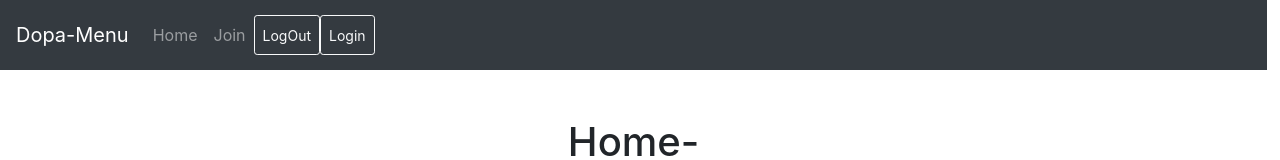
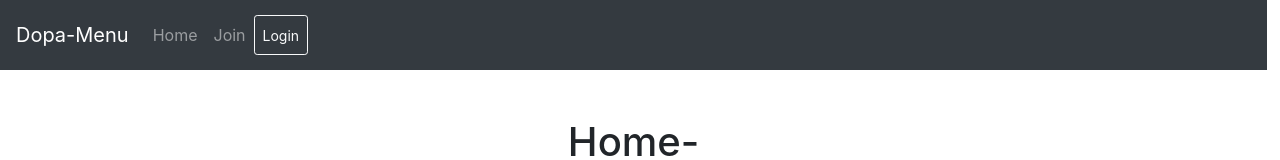
Before and after one commit to MarieHughes93/dopa-menu, a React (Create React App) app in the folder dm-frontend/: page / in a window 1280 px wide. Shown: the top 160 px of the page. Built offline with nearby package versions, Linux system fonts and the light colour scheme.

Commit message:
nav bar changes on login or logout

```diff
--- a/dm-frontend/src/App.js
+++ b/dm-frontend/src/App.js
@@ -8,28 +8,18 @@ import Dashboard from './v1/containers/Dashboard'
 import Profile from './v1/containers/Profile'
 import SignUp from './v1/containers/SignUp'
 import LogIn from './v1/containers/LogIn'
-import {withRouter} from 'react-router-dom'
-import { sessionCheck } from './v1/actions/appAction'
 import {Navi} from './v1/helpers/Routes'
+import {sessionCheck} from './v1/actions/appAction'
 
 
 class App extends Component{
-  constructor(props) {
-    super(props)
-
-    this.state = {
-      loggedIn: sessionCheck()
-    }
-}
-
 
   render(){
-    const loggedIn = this.state.loggedIn
     let topNav
-    if (loggedIn){
-      topNav = <NavHeader fixed="top" links={Navi.PrivUrls} loggedIn={this.state.loggedIn} logOut />
+    if (sessionCheck()){
+      topNav = <NavHeader fixed="top" links={Navi.PrivUrls}  />
     }else{
-      topNav = <NavHeader fixed="top" links={Navi.PubUrls} loggedIn={this.state.loggedIn}/>
+      topNav = <NavHeader fixed="top" links={Navi.PubUrls} />
     }
 
     return (
@@ -49,4 +39,4 @@ class App extends Component{
     )
   }
 }
-export default withRouter(App)
+export default App
--- a/dm-frontend/src/v1/containers/NavHeader.js
+++ b/dm-frontend/src/v1/containers/NavHeader.js
@@ -8,41 +8,39 @@ import history from '../helpers/history'
 
 class NavHeader extends Component{
 
-  handleLogOutButton = () => {
-    this.props.logOut()
-  }
-  handleLogInButton = () => {
-    history.push('/login')
-  }
 
 
   render() {
-    const links = this.props.links
-    const loggedIn = this.props.loggedIn
     return (
       <Navbar bg="dark" variant="dark">
         <Navbar.Brand href="/">Dopa-Menu</Navbar.Brand>
         <Nav className="routes">
-          {links.map((route) =>
+          {this.props.links.map((route) =>
             <ActiveLink
               path={route.path}
               text={route.text}
               isActive={route.isActive}
               key={route.path}
             />)}
-            <Button type="button" variant="outline-light" size="sm" onClick={() => this.handleLogOutButton()}>LogOut</Button>
-
-            <Button type="button" variant="outline-light" size="sm" onClick={() => this.handleLogInButton()}>Login</Button>
-
+            {this.props.isLoggedIn ?
+            <Button type="button" variant="outline-light" size="sm" onClick={() => this.props.logOut()}>LogOut</Button>
+            :
+            <Button type="button" variant="outline-light" size="sm" onClick={() => history.push('/login')}>Login</Button>
+            }
         </Nav>
       </Navbar>
     )
   }
 }
+const mapStateToProps=function(state) {
+  return {
+    isLoggedIn: state.app.loggedIn
+  }
+}
 const mapDispatchToProps = (dispatch) => {
   return {
-      logOut: () => dispatch(actions.user.logOut())
+      logOut: () => dispatch(actions.app.logOut())
   }
 }
 
-export default connect(null, mapDispatchToProps)(NavHeader)
+export default connect(mapStateToProps, mapDispatchToProps)(NavHeader)
```
Also changed, not shown: 1 other file (tests, documents, lock files or other folders).
